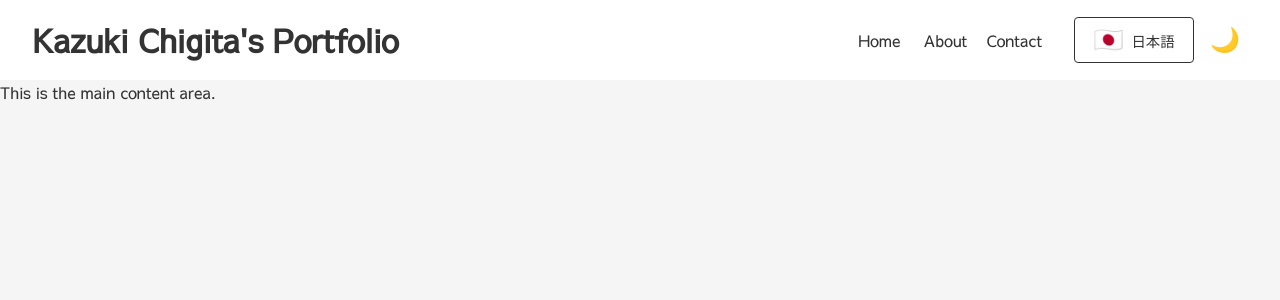
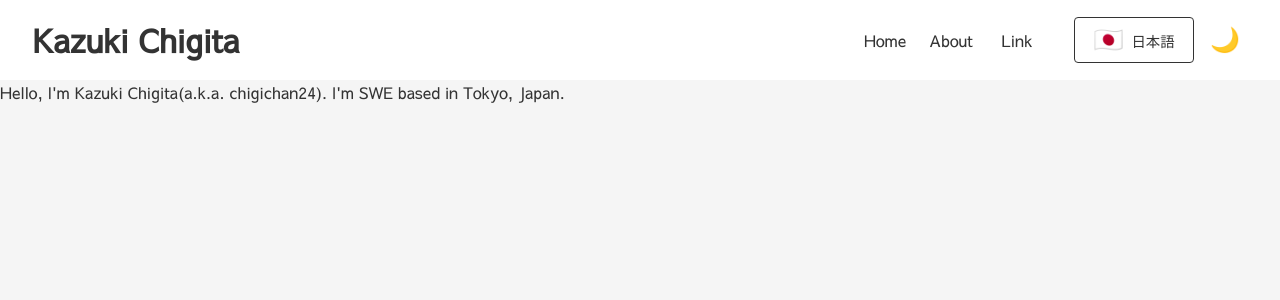
Before and after one commit to chigichan24/chigichan24.github.io, a React (Vite) app: page / in a window 1280 px wide. Shown: the top 300 px of the page. Built offline with nearby package versions, Linux system fonts and the light colour scheme.

Commit message:
Improve header and content

```diff
--- a/src/components/Header.tsx
+++ b/src/components/Header.tsx
@@ -39,7 +39,7 @@ export function Header() {
               <a href="/about">{t("about")}</a>
             </li>
             <li>
-              <a href="/contact">{t("contact")}</a>
+              <a href="/link">{t("link")}</a>
             </li>
           </ul>
         </nav>
--- a/src/contexts/LanguageContext.tsx
+++ b/src/contexts/LanguageContext.tsx
@@ -18,18 +18,18 @@ const translations: Translations = {
   en: {
     "home": "Home",
     "about": "About",
-    "contact": "Contact",
+    "link": "Link",
     "welcome": "Welcome to My Application",
-    "main.content": "This is the main content area.",
-    "header.title": "Kazuki Chigita's Portfolio"
+    "header.title": "Kazuki Chigita",
+    "main.content": "Hello, I'm Kazuki Chigita(a.k.a. chigichan24). I'm SWE based in Tokyo, Japan.",
   },
   ja: {
     "home": "Home",
     "about": "About",
-    "contact": "Contact",
+    "link": "Link",
     "welcome": "アプリケーションへようこそ",
-    "main.content": "これはメインコンテンツエリアです。",
-    "header.title": "chigichan24のポートフォリオ"
+    "header.title": "Kazuki Chigita",
+    "main.content": "こんにちは、Kazuki Chigita(chigichan24)です。モバイルアプリエンジニアとして東京で働いています。",
   }
 };
 
```
